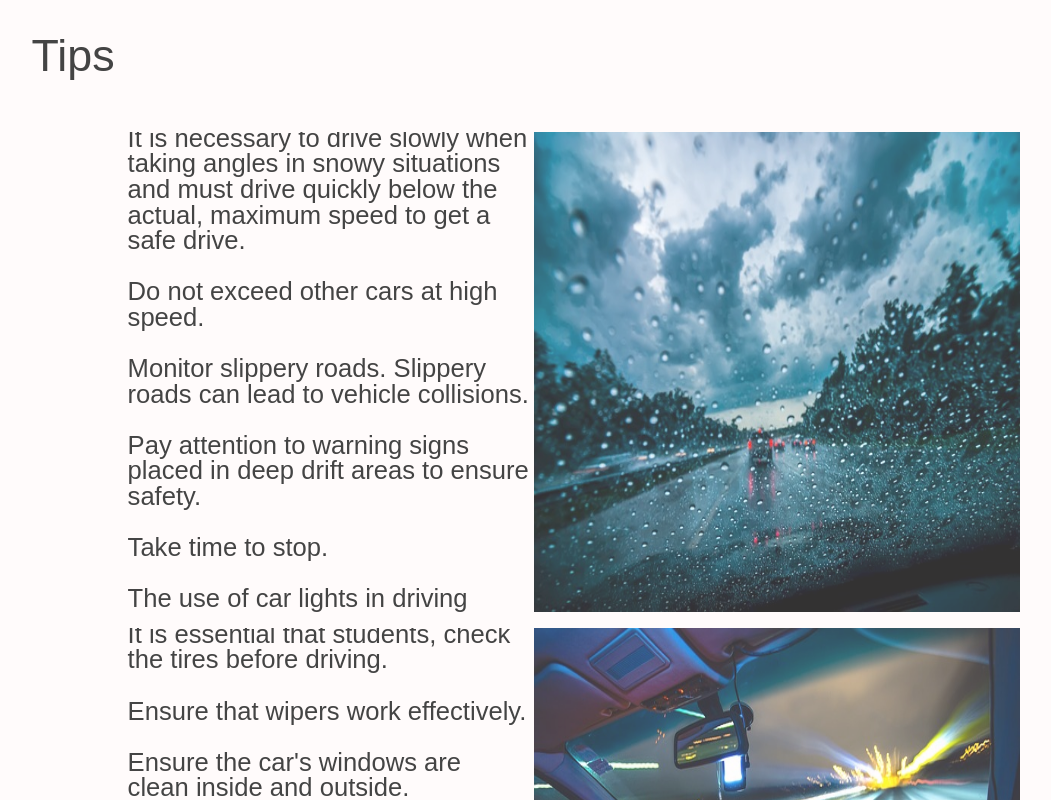
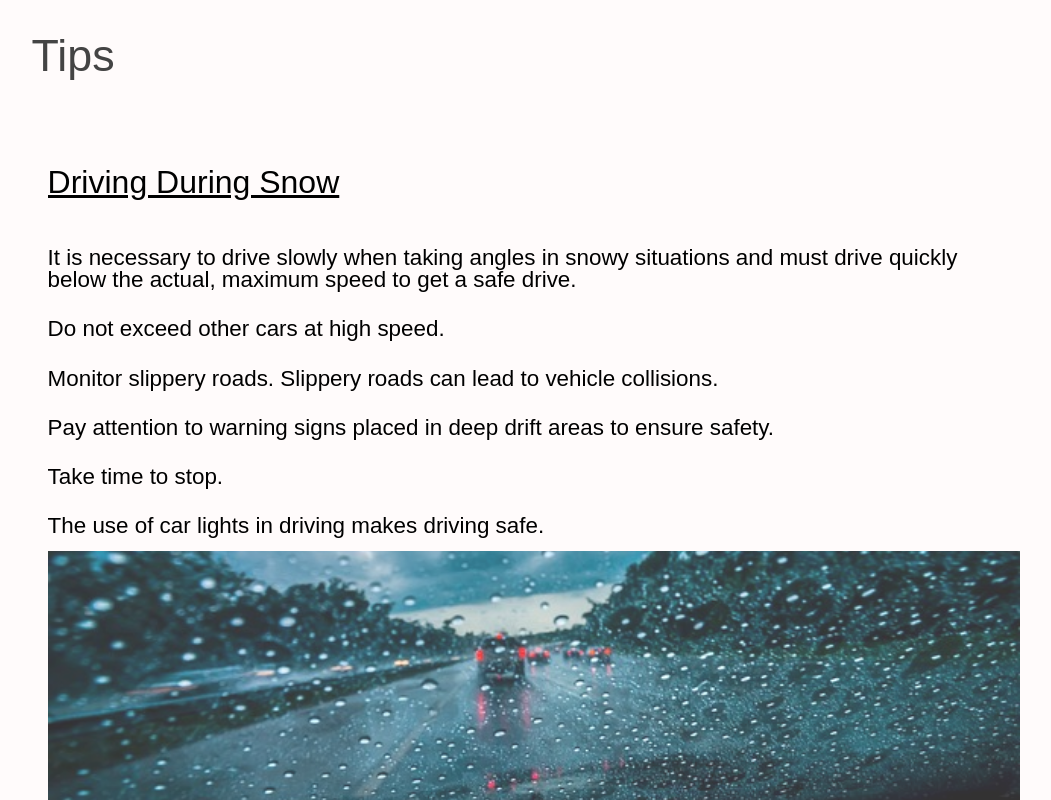
Before and after one commit to ijh5005/starsandstripesdrivingschool, a React (Create React App) app: page /page/service in a window 1280 px wide. Shown: the part 2760-3560 px from the top of the page, without its empty margins (122-1173 px from the left). Built offline with nearby package versions, Linux system fonts and the light colour scheme; the HTML template or start-up script is replaced by a standard one; a web font is replaced by a local one.

Commit message:
service page changes

```diff
--- a/src/App.js
+++ b/src/App.js
@@ -11,9 +11,9 @@ import Footer from "./components/Footer";
 const App = () => {
 
   useEffect(() => {
-    setTimeout(() => {
-      alert("Super offer! FREE 15 min practice parallel parking before the test")
-    }, 2000)
+    // setTimeout(() => {
+    //   alert("Super offer! FREE 15 min practice parallel parking before the test")
+    // }, 2000)
   })
 
   return (<div id="app">
--- a/src/components/ContactPage/index.js
+++ b/src/components/ContactPage/index.js
@@ -12,6 +12,7 @@ const ContactPage = () => {
     <>
       {contactInfo.map((element, i) => (
         <ContactSection
+          key={i}
           title={element.title}
           text={element.text}
           img={images[i]}
--- a/src/components/ServicePage/Details/Detail/index.css
+++ b/src/components/ServicePage/Details/Detail/index.css
@@ -1,29 +1,40 @@
 .detailComponent {
-  display: flex;
-  justify-content: center;
-  align-items: center;
   width: 100%;
-  height: 30em;
   overflow: hidden;
   margin: 1em;
-  flex-wrap: wrap;
 }
 
 .detailSide {
-  height: 100%;
-  width: 50%;
   min-width: 20em;
   position: relative;
   overflow: hidden;
-  width: 50%;
+}
+
+.detailSideImg {
+  height: 20em;
 }
 
 .detailImg {
-  height: 100%;
   width: 100%;
-  position: absolute;
+  height: auto;
+  position: relative;
+  top: -100%;
   left: 0;
-  top: 0;
+}
+
+.detailSideLi {
+  font-size: 1.4em;
+  font-weight: 400;
+  width: 100%;
+  align-self: center;
+  line-height: 1;
+  margin: 0.6em 0;
+}
+
+.contentText {
+  display: flex;
+  flex-direction: column;
+  justify-content: center;
 }
 
 /***************************/
--- a/src/components/ServicePage/Details/Detail/index.js
+++ b/src/components/ServicePage/Details/Detail/index.js
@@ -3,15 +3,15 @@ import "./index.css";
 
 const Detail = ({content, index}) => {
   const order = (index % 2 === 0);
-  // <p>{content.tipsHeading}</p>
   const text = (<div className="detailSide">
-    <ul>
-      {content.tips.map(data => {
-        return <li>{data}</li>
+    <p className="detailsHeading">{content.tipsHeading}</p>
+    <div className="contentText">
+      {content.tips.map((data, index) => {
+        return <p key={index} className="detailSideLi">{data}</p>
       })}
-    </ul>
+    </div>
   </div>);
-  const img = (<div class="detailSide img">
+  const img = (<div class="detailSide detailSideImg img">
     <img className="detailImg" src={content.img}/>
   </div>)
   return (<div className="detailComponent">
--- a/src/components/ServicePage/Details/index.css
+++ b/src/components/ServicePage/Details/index.css
@@ -1,6 +1,12 @@
 #detailsPage {
   width: 76vw;
   margin: 6em auto;
+}
+
+.detailsHeading {
+  font-size: 2em;
+  font-weight: 100;
+  text-decoration: underline;
 }
 
 /***************************/
--- a/src/components/ServicePage/Details/index.js
+++ b/src/components/ServicePage/Details/index.js
@@ -72,7 +72,7 @@ const Details = () => {
   return (<div id="detailsPage">
     <p className="smallTextPriceCard">Tips</p>
     {content.map((data, index) => {
-      return <Detail content={data} index={index} />
+      return <Detail key={index} content={data} index={index} />
     })}
   </div>)
 }
--- a/src/components/ServicePage/PriceCard/index.js
+++ b/src/components/ServicePage/PriceCard/index.js
@@ -89,7 +89,7 @@ const PriceCard = () => {
             <p>{data.price}</p>
           </div>
           <ul>
-            {data.list.map(d => <li>{d}</li>)}
+            {data.list.map((d, i) => <li key={i}>{d}</li>)}
           </ul>
         </div>)
       })}
@@ -100,7 +100,7 @@ const PriceCard = () => {
             <p>{data.price}</p>
           </div>
           <ul>
-            {data.list.map(d => <li>{d}</li>)}
+            {data.list.map((d, i) => <li key={i}>{d}</li>)}
           </ul>
         </div>)
       })}
@@ -111,7 +111,7 @@ const PriceCard = () => {
             <p>{data.price}</p>
           </div>
           <ul>
-            {data.list.map(d => <li>{d}</li>)}
+            {data.list.map((d, i) => <li key={i}>{d}</li>)}
           </ul>
         </div>)
       })}
```
